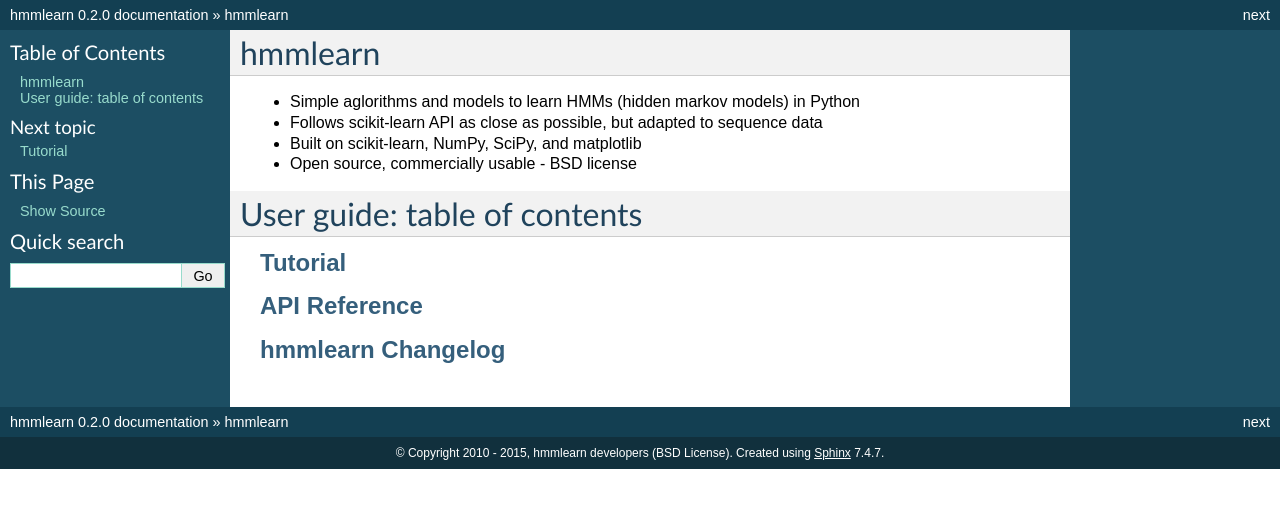
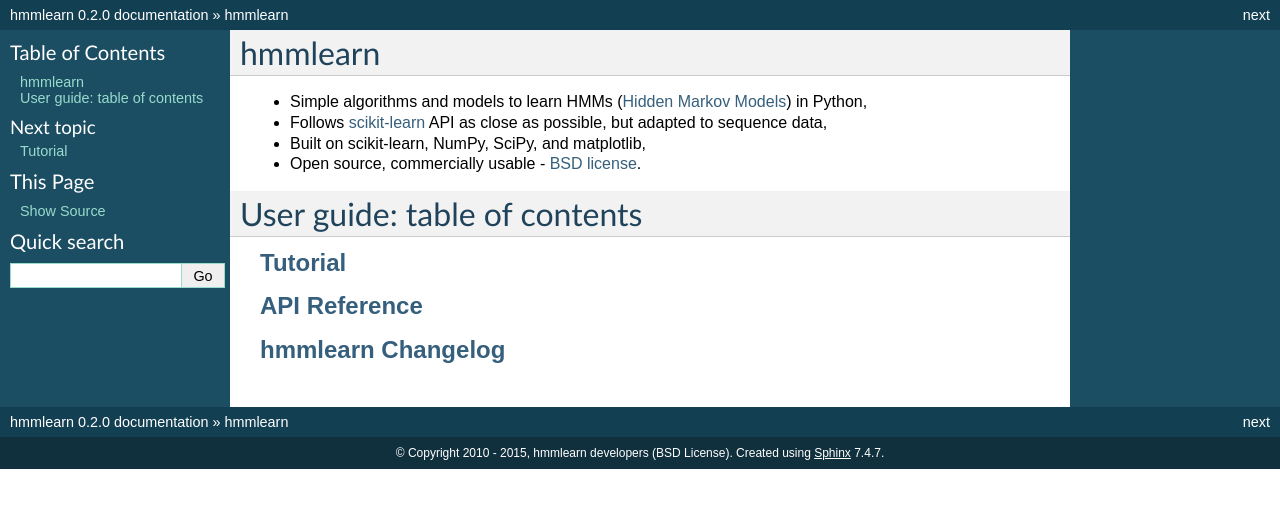
Before and after one commit to hmmlearn/hmmlearn, a Sphinx documentation site: the page built from doc/index.rst, in a window 1280 px wide. Shown: the top 508 px of the page. Built offline with Sphinx 7.4.7, drawn with Linux system fonts in a browser that asks for light colours; pages that are not in the unit, such as notebooks, are missing from menus.

Commit message:
Just one mini typo on doc homepage
Also add two links

```diff
--- a/doc/index.rst
+++ b/doc/index.rst
@@ -1,15 +1,15 @@
 hmmlearn
 ========
 
-* Simple aglorithms and models to learn HMMs (hidden markov models) in Python
-* Follows scikit-learn API as close as possible, but adapted to sequence data
-* Built on scikit-learn, NumPy, SciPy, and matplotlib
-* Open source, commercially usable - BSD license
+* Simple algorithms and models to learn HMMs (`Hidden Markov Models <https://en.wikipedia.org/wiki/Hidden_Markov_model>`_) in Python,
+* Follows `scikit-learn <http://scikit-learn.org/stable/>`_ API as close as possible, but adapted to sequence data,
+* Built on scikit-learn, NumPy, SciPy, and matplotlib,
+* Open source, commercially usable - `BSD license <http://opensource.org/licenses/BSD-3-Clause>`_.
 
 .. _user_guide:
 
 User guide: table of contents
-===============================
+=============================
 
 .. include:: includes/big_toc_css.rst
 
```
